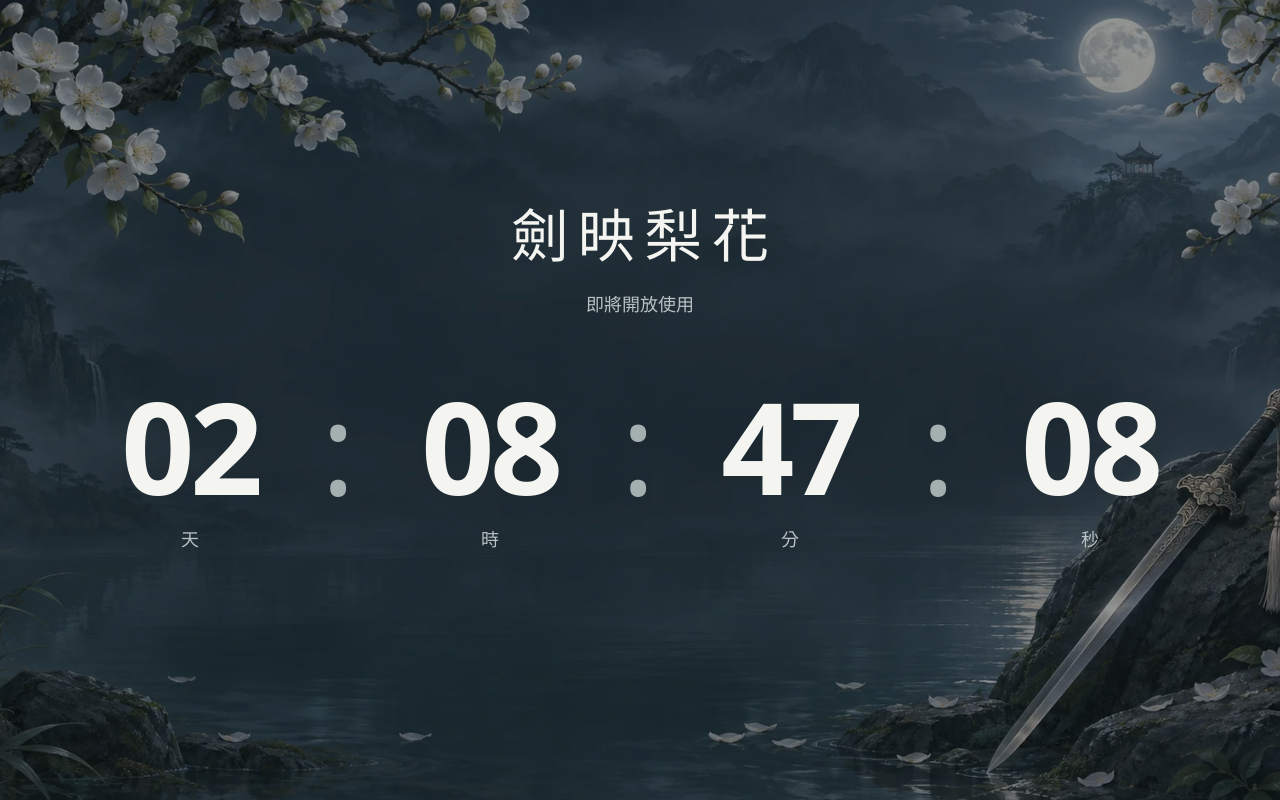
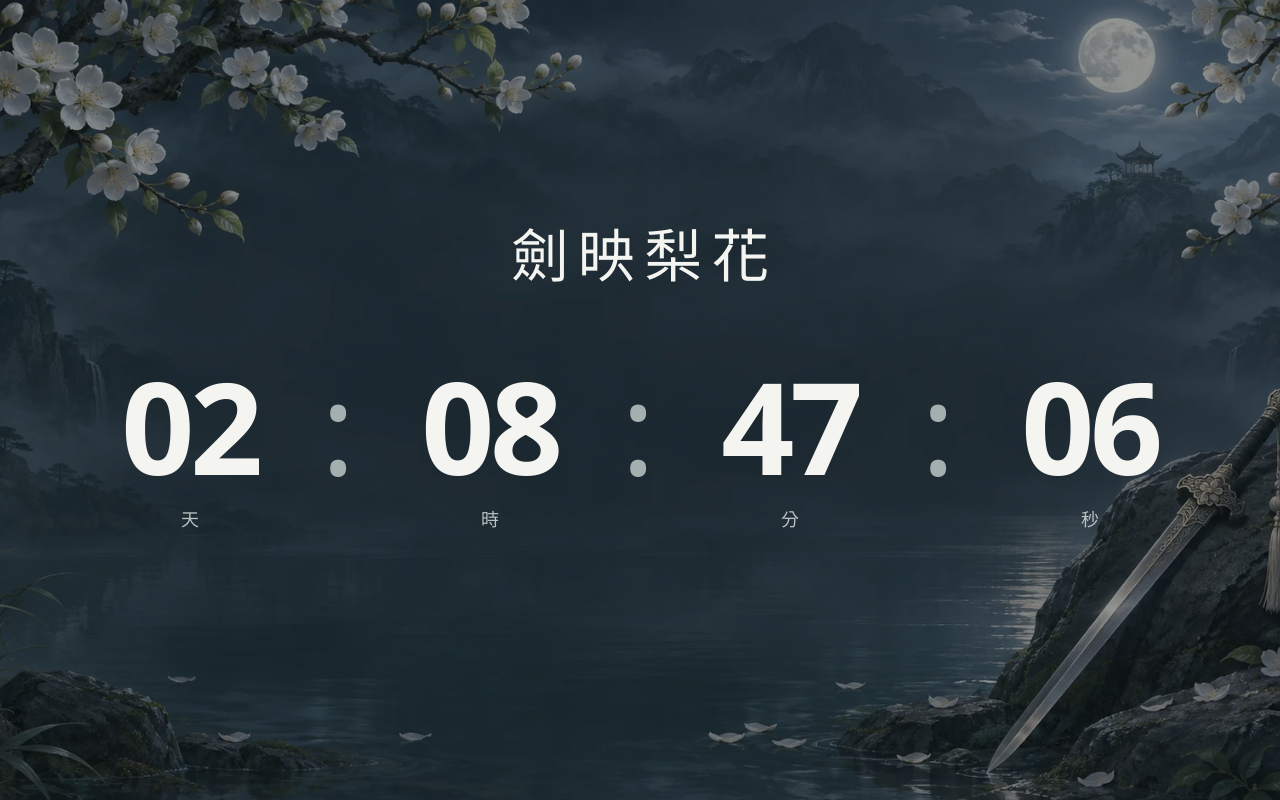
Before and after one commit to joshting-developer/GuildManager, a Vue app: page / in a window 1280 px wide. Built offline with nearby package versions, Linux system fonts and the light colour scheme.

Commit message:
GM-100 移除倒數頁即將開放使用副標

```diff
--- a/src/components/LaunchGate.vue
+++ b/src/components/LaunchGate.vue
@@ -61,7 +61,6 @@ onUnmounted(stop);
     <img class="launch-background" :src="launchBackground" alt="" aria-hidden="true" fetchpriority="high" />
     <div class="launch-content">
       <h1 id="launch-title" class="launch-title">劍映梨花</h1>
-      <p class="launch-intro">即將開放使用</p>
       <dl class="launch-timer" role="timer" aria-live="off" :aria-label="timerLabel">
         <div v-for="part in parts" :key="part.label" class="launch-unit">
           <dt class="launch-unit-label">{{ part.label }}</dt>
@@ -94,7 +93,6 @@ onUnmounted(stop);
 .launch-countdown::after { content: ''; position: absolute; inset: 0; background: var(--launch-scrim); pointer-events: none; }
 .launch-content { position: relative; z-index: 1; width: min(100%, 1200px); padding-block: 48px; }
 .launch-title { font-family: var(--launch-title-font); font-size: clamp(36px, 4.5vw, 64px); letter-spacing: 0.16em; padding-left: 0.16em; font-weight: 600; line-height: 1.4; overflow-wrap: break-word; }
-.launch-intro { margin-top: 12px; font-size: 18px; color: var(--launch-muted); }
 .launch-timer { display: grid; grid-template-columns: repeat(4, minmax(0, 1fr)); margin: 64px 0 56px; }
 .launch-unit { position: relative; display: flex; flex-direction: column-reverse; gap: 16px; min-width: 0; }
 .launch-unit:not(:last-child)::after { content: ':'; position: absolute; right: -0.12em; top: 0; color: var(--launch-separator); font-size: clamp(48px, 10vw, 144px); line-height: 1; }
```
Also changed, not shown: 1 other file (tests, documents, lock files or other folders).
